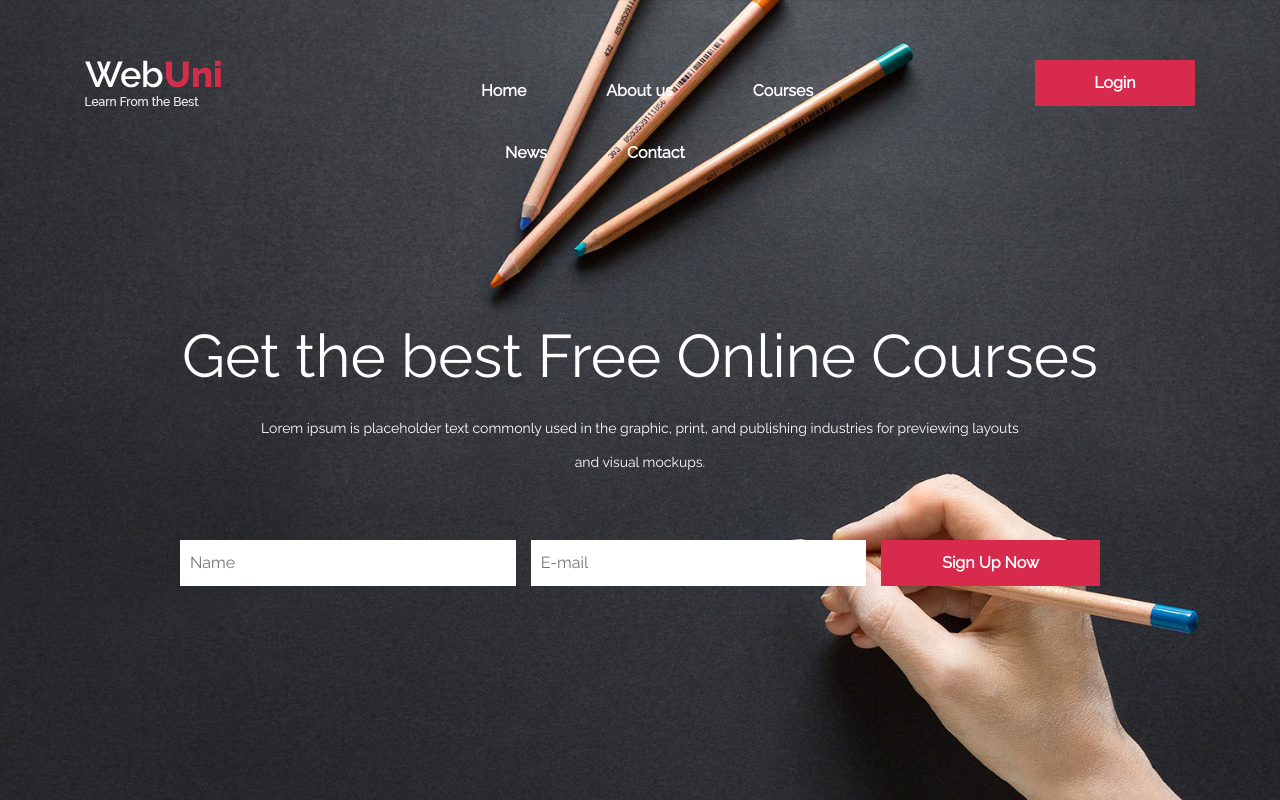
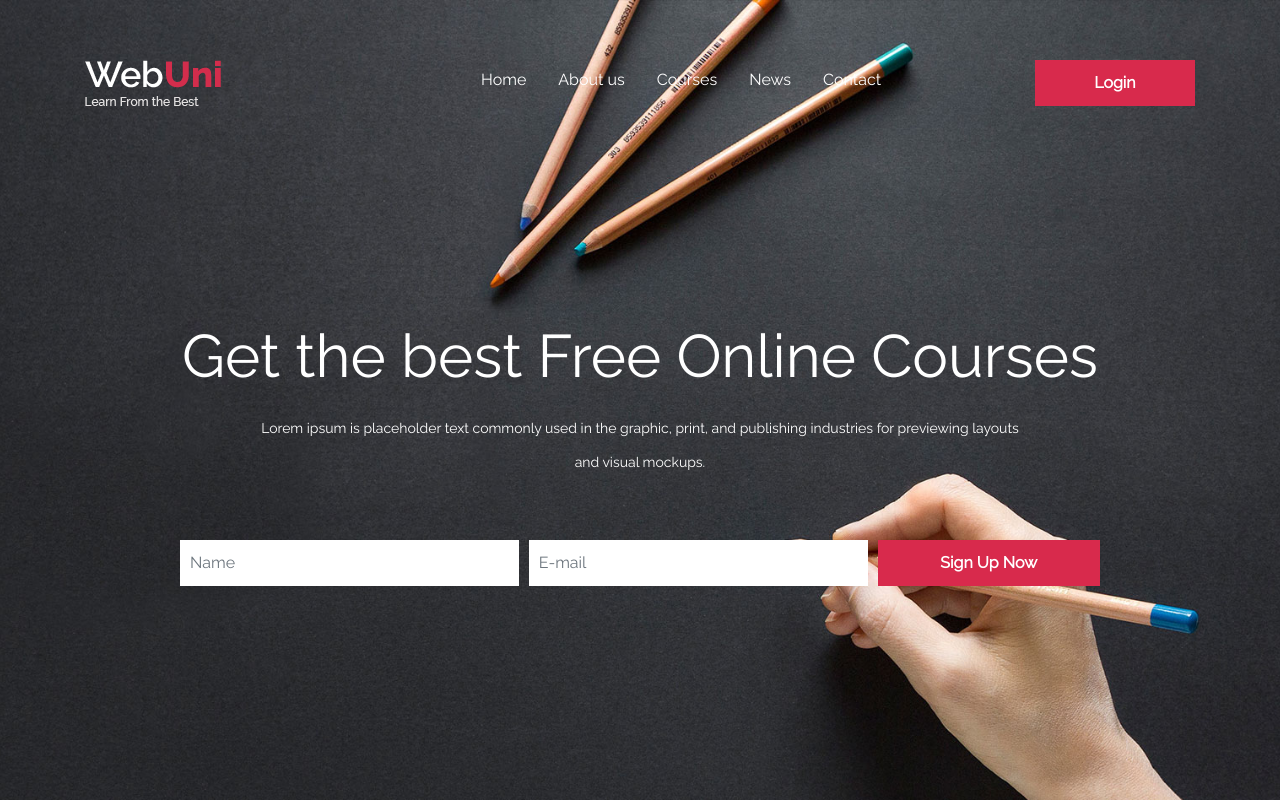
Before and after one commit to saadshahd/html-path-task8, a plain HTML site: page index.html in a window 1280 px wide. Drawn offline with nearby package versions, Linux system fonts and the light colour scheme.

Commit message:
Using bootstrap

```diff
--- a/index.html
+++ b/index.html
@@ -14,13 +14,13 @@
   <header class="header">
     <div class="container">
       <div class="row">
-        <div class="col-4">
+        <div class="col-md-4">
           <a class="header-logo" href="index.html"><img src="imgs/logo.png" alt=""></a>
         </div>
 
-        <div class="col-8">
-          <div class="row">
-            <div class="col-8 col-offset-1">
+        <div class="col-md-8">
+          <div class="row justify-content-between">
+            <div class="col-md-8">
               <ul class="nav">
                 <li class="nav-item"><a href="#" class="nav-link">Home</a></li>
                 <li class="nav-item"><a href="#" class="nav-link">About us</a></li>
@@ -29,8 +29,8 @@
                 <li class="nav-item"><a href="#" class="nav-link">Contact</a></li>
               </ul>
             </div>
-            <div class="col-3">
-              <a href="/sign-in" class="button">Login</a>
+            <div class="col-md-3">
+              <a href="/sign-in" class="btn btn-primary">Login</a>
             </div>
           </div>
         </div>
@@ -40,33 +40,31 @@
 
   <section class="section-cover">
     <div class="container">
-      <div class="row">
-        <div class="col-offset-1"></div>
-        <div class="col-10">
+      <div class="row justify-content-center">
+        <div class="col-md-10">
           <div class="cover">
             <h2 class="cover-title">Get the best Free Online Courses</h2>
-            <div class="row">
-              <div class="col-offset-1"></div>
-              <div class="col-10">
+            <div class="row justify-content-center">
+              <div class="col-md-10">
                 <p class="cover-text">Lorem ipsum is placeholder text commonly used in the graphic, print, and publishing industries for previewing layouts and visual mockups.</p>
               </div>
             </div>
           </div>
 
           <form>
-            <div class="row less-gutter">
-              <div class="col-9">
-                <div class="row less-gutter">
-                  <div class="col-6">
-                    <input class="form-input w-100" type="text" placeholder="Name">
+            <div class="form-row">
+              <div class="col-md-9">
+                <div class="form-row">
+                  <div class="col-md-6">
+                    <input class="form-control" type="text" placeholder="Name">
                   </div>
-                  <div class="col-6">
-                    <input class="form-input w-100" type="email" placeholder="E-mail">
+                  <div class="col-md-6">
+                    <input class="form-control" type="email" placeholder="E-mail">
                   </div>
                 </div>
               </div>
-              <div class="col-3">
-                <button class="button w-100" type="submit">Sign Up Now</button>
+              <div class="col-md-3">
+                <button class="btn btn-primary w-100" type="submit">Sign Up Now</button>
               </div>
             </div>
           </form>
--- a/styles/main.css
+++ b/styles/main.css
@@ -1,118 +1,27 @@
-* {
-  box-sizing: border-box;
-}
-
 body {
-  margin: 0;
   background: #333;
   font-family: 'Raleway', sans-serif;
 }
 
-.container {
-  width: 1180px;
-  margin-right: auto;
-  margin-left: auto;
-  padding-left: 15px;
-  padding-right: 15px;
-}
+.btn {
+  border: 0;
+  border-radius: 0;
+  font-weight: 600;
+  background-color: #D82A4C;
 
-.row {
-  margin-left: -15px;
-  margin-right: -15px;
-}
-
-.row:before,
-.row:after {
-  content: '';
-  display: table;
-}
-
-.row:after {
-  clear: both;
-}
-
-[class^="col-"] {
-  float: left;
-  padding-left: 15px;
-  padding-right: 15px;
-}
-
-.row.no-gutter > [class^="col-"] {
-  padding-left: 0;
-  padding-right: 0;
-}
-
-.row.less-gutter {
-  margin-left: -7.5px;
-  margin-right: -7.5px;
-}
-
-.row.less-gutter > [class^="col-"] {
-  padding-left: 7.5px;
-  padding-right: 7.5px;
-}
-
-.col-1 { width: calc(100% / 12) }
-.col-2 { width: calc((100% / 12) * 2) }
-.col-3 { width: calc((100% / 12) * 3) }
-.col-4 { width: calc((100% / 12) * 4) }
-.col-5 { width: calc((100% / 12) * 5) }
-.col-6 { width: calc((100% / 12) * 6) }
-.col-7 { width: calc((100% / 12) * 7) }
-.col-8 { width: calc((100% / 12) * 8) }
-.col-9 { width: calc((100% / 12) * 9) }
-.col-10 { width: calc((100% / 12) * 10) }
-.col-11 { width: calc((100% / 12) * 11) }
-.col-12 { width: calc((100% / 12) * 12) }
-
-[class^="col-offset"] {
-  height: 100%;
-  min-height: 1px;
-  padding-right: 0;
-  padding-left: 0;
-}
-
-.col-offset-1 { margin-right: calc(100% / 12) }
-.col-offset-2 { margin-right: calc((100% / 12) * 2) }
-.col-offset-3 { margin-right: calc((100% / 12) * 3) }
-.col-offset-4 { margin-right: calc((100% / 12) * 4) }
-.col-offset-5 { margin-right: calc((100% / 12) * 5) }
-.col-offset-6 { margin-right: calc((100% / 12) * 6) }
-.col-offset-7 { margin-right: calc((100% / 12) * 7) }
-.col-offset-8 { margin-right: calc((100% / 12) * 8) }
-.col-offset-9 { margin-right: calc((100% / 12) * 9) }
-.col-offset-10 { margin-right: calc((100% / 12) * 10) }
-.col-offset-11 { margin-right: calc((100% / 12) * 11) }
-.col-offset-12 { margin-right: calc((100% / 12) * 12) }
-
-.button {
-  font-family: inherit;
-  border: 0;
-  font-weight: 600;
-  font-size: 16px;
-  text-decoration: none;
-  color: white;
-  background-color: #D82A4C;
-  display: inline-block;
   padding: 0 30px;
   line-height: 46px;
   min-width: 160px;
   text-align: center;
-  transition: all 0.3s;
 }
 
-.button:focus {
-  outline: 0;
-}
-
-.button:hover {
+.btn:hover {
   background-color: red;
 }
 
-.form-input {
-  outline: 0;
+.form-control {
   border: 0;
-  font-family: inherit;
+  border-radius: 0;
   height: 46px;
   padding: 10px;
   line-height: 26px;
@@ -130,31 +39,12 @@ body {
     display: block;
   }
 
-.nav {
-  list-style: none;
-  margin: 0;
-  padding: 0;
-}
+  .header .nav-link {
+    color: #fff;
+    transition: 0.3s;
+  }
+  .header .nav-link:hover { border-bottom: 3px solid red; }
 
-  .nav-item {
-    float: left;
-    margin: 0 24px;
-  }
-
-  .nav-item:first-child { margin-left: 0; }
-  .nav-item:last-child { margin-right: 0; }
-
-  .nav-link {
-    text-decoration: none;
-    color: white;
-    font-weight: 600;
-    line-height: 46px;
-    transition: all 0.3s;
-  }
-
-  .nav-link:hover {
-    border-bottom: 3px solid #D82A4C;
-  }
 
 .section-cover {
   padding-top: 106px;
@@ -184,5 +74,3 @@ body {
   margin: 0;
   margin-bottom: 60px;
 }
-
-.w-100 { width: 100% !important; }
```
